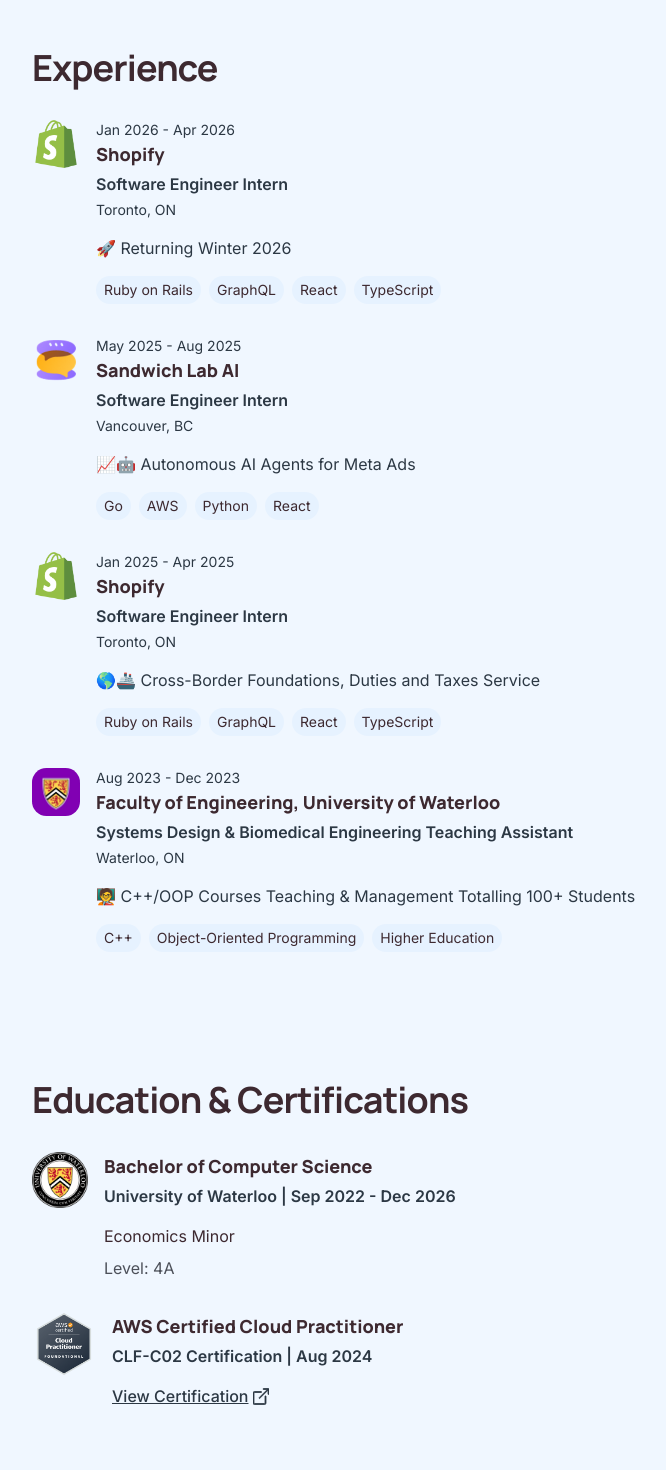
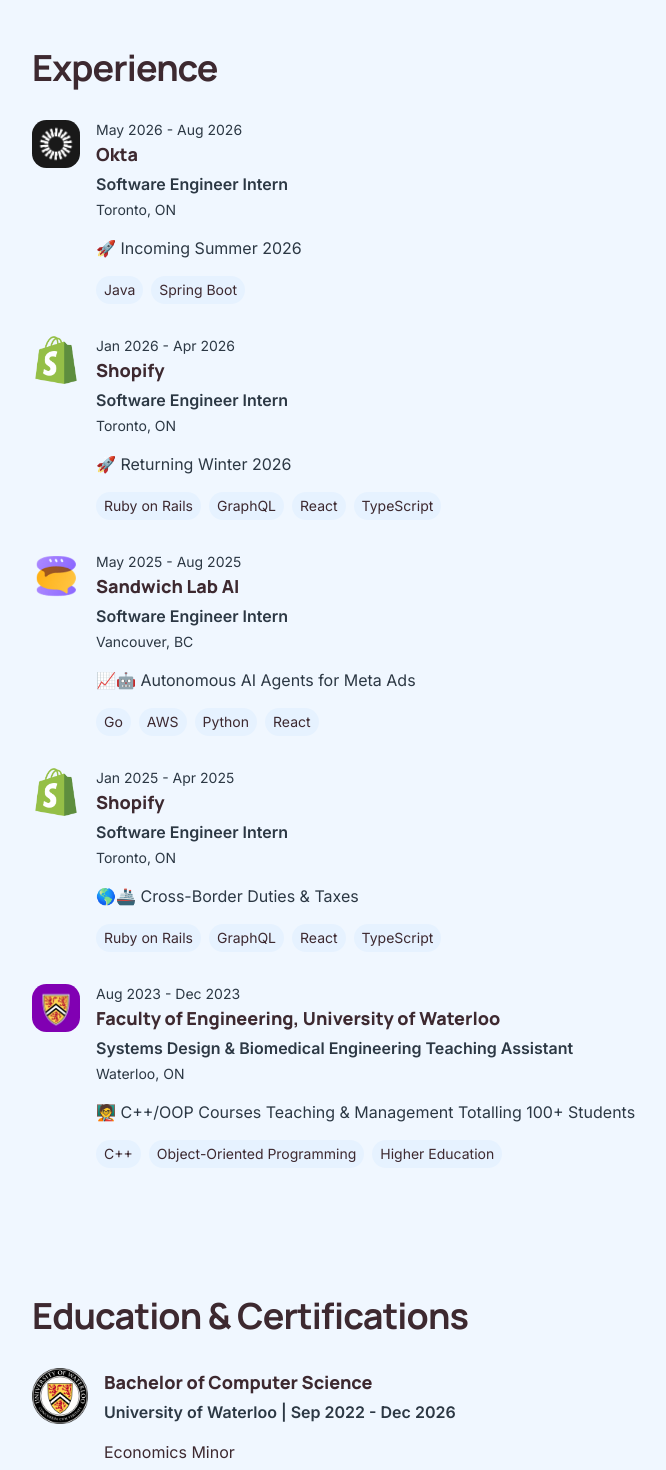
Before and after one commit to bkctrl/bkctrl-portfolio, a Next.js app: page / in a window 1280 px wide. Shown: the part 920-2390 px from the top of the page, without its empty margins (224-890 px from the left). Built offline with nearby package versions, Linux system fonts and the light colour scheme; no server answers.

Commit message:
dec 2025

```diff
--- a/src/components/App.tsx
+++ b/src/components/App.tsx
@@ -159,7 +159,7 @@
             <div className="mx-auto max-w-3xl" style={{paddingTop: "3rem"}}>
               <h2 className="text-3xl font-bold tracking-tight sm:text-4xl">Experience</h2>
               <div className="mt-8 space-y-8">
-              {/* <div className="flex items-start group">
+              <div className="flex items-start group">
                 <div className="w-[64px] flex-shrink-0">
                   <Link href="https://www.okta.com" target="_blank" prefetch={false}>
                     <img
@@ -191,7 +191,7 @@
                       <span className="bg-muted px-2 py-1 rounded-md text-sm">Spring Boot</span>
                     </div>
                   </div>
-                </div> */}
+                </div>
               <div className="flex items-start group">
                 <div className="w-[64px] flex-shrink-0">
                   <Link href="https://www.shopify.com" target="_blank" prefetch={false}>
@@ -228,7 +228,7 @@
                 </div>
               <div className="flex items-start group">
               <div className="w-[64px] flex-shrink-0">
-                <Link href="https://www.sandwichlab.ai" target="_blank" prefetch={false}>
+                <Link href="https://www.lexilexi.ai" target="_blank" prefetch={false}>
                   <img
                     src="/test.png"
                     width={60}
@@ -240,7 +240,7 @@
                   </div>
                   <div>
                     <p className="text-sm text-muted-foreground">May 2025 - Aug 2025</p>
-                    <Link href="https://www.sandwichlab.ai" target="_blank" prefetch={false}>
+                    <Link href="https://www.lexilexi.ai" target="_blank" prefetch={false}>
                       <h3 className="text-lg font-semibold group-hover:text-[#ff69b4]">
                         <strong>Sandwich Lab AI</strong>
                       </h3>
@@ -283,7 +283,7 @@
                     <p className="mt-1 text-sm text-muted-foreground">Toronto, ON</p>
                     <ul className="mt-4 space-y-2 text-muted-foreground">
                       <li>
-                        🌎🚢 Cross-Border Foundations, Duties and Taxes Service
+                        🌎🚢 Cross-Border Duties & Taxes
                       </li>
                     </ul>
                     <div className="mt-4 flex gap-2">
@@ -352,7 +352,7 @@
                     <p className="mt-1 text-muted-foreground font-semibold">University of Waterloo | Sep 2022 - Dec 2026</p>
                     <ul className="mt-4 space-y-2">
                       <li>Economics Minor</li>
-                      <li style={{color: '#4c5059'}}>Level: 4A</li>
+                      <li style={{color: '#4c5059'}}>Level: 4B</li>
                     </ul>
                   </div>
                 </div>
```
